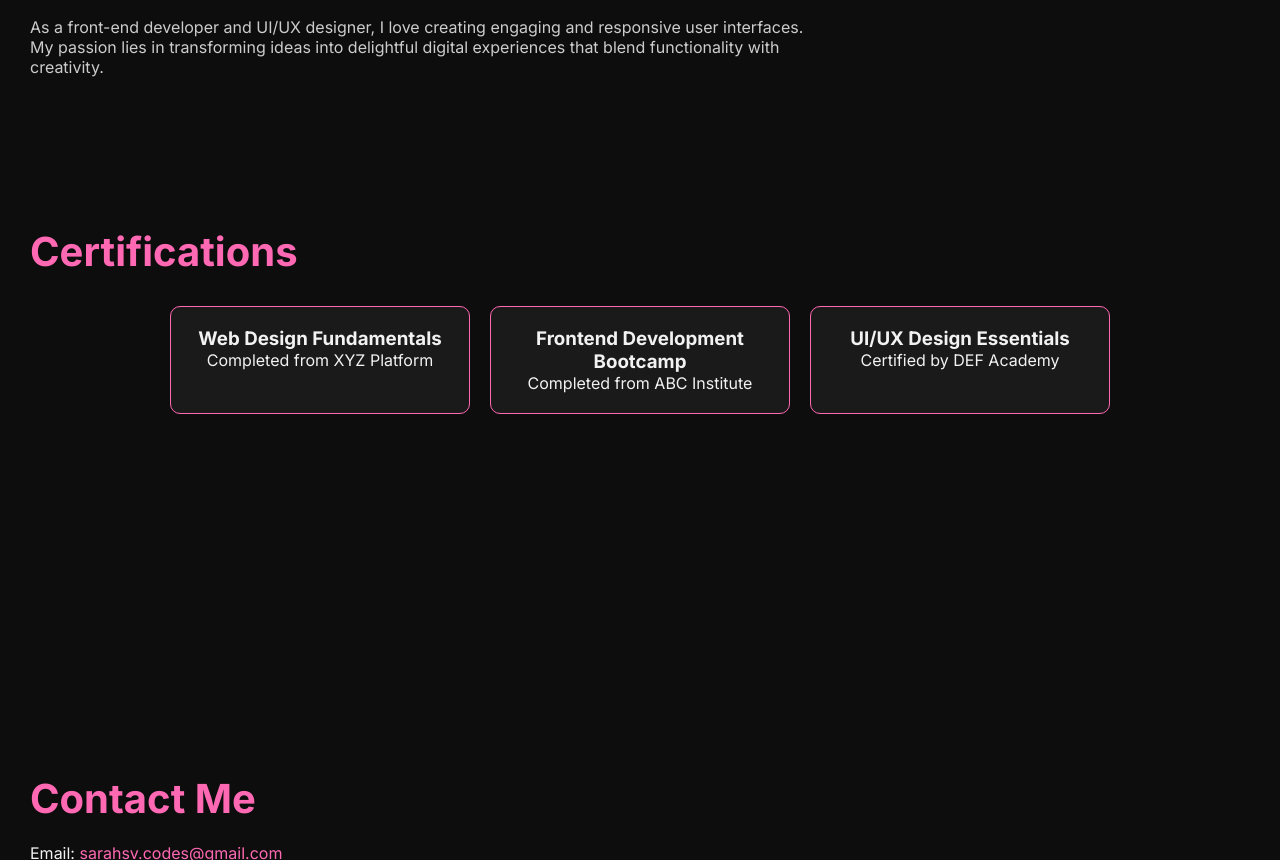
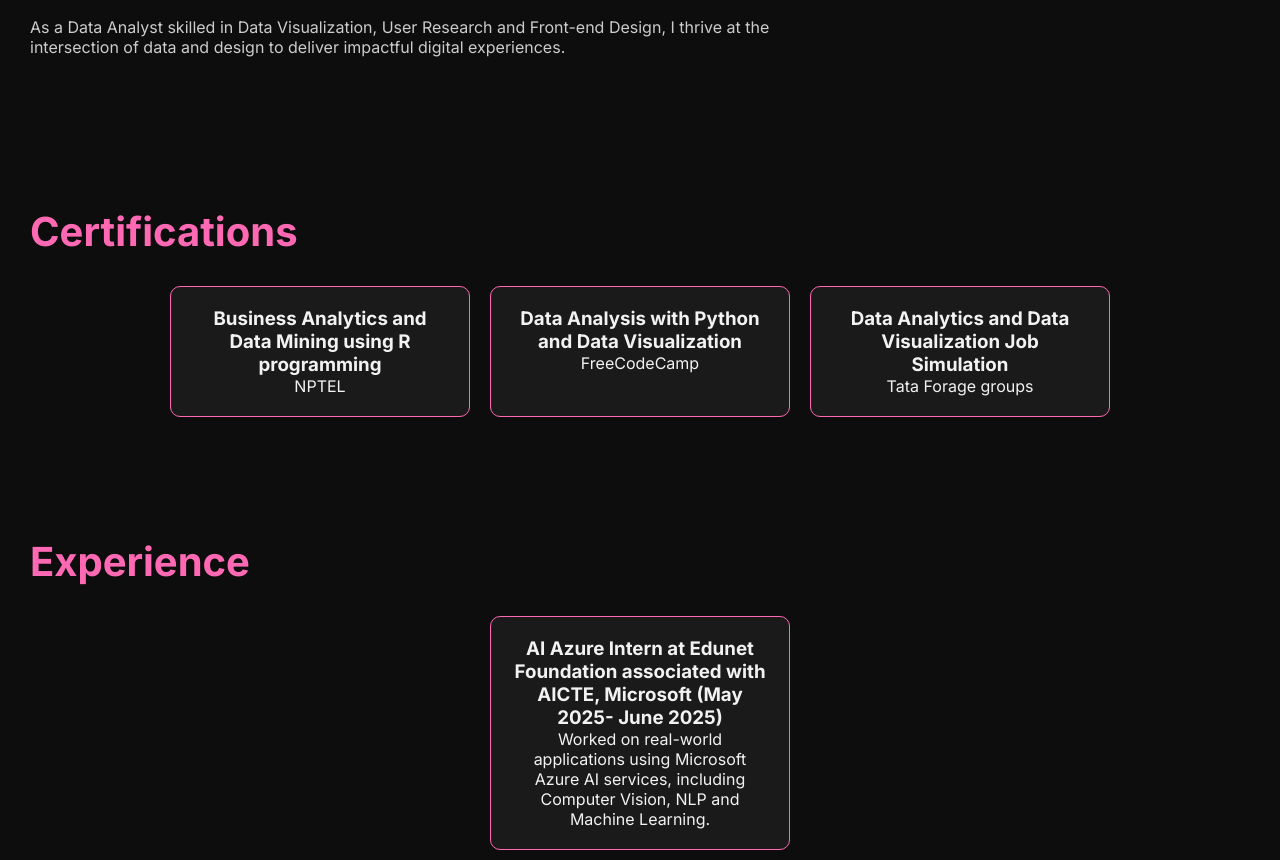
Before and after one commit to Sarahtxts/portfolio, a plain HTML site: page index.html in a window 1280 px wide. Shown: the part 559-1419 px from the top of the page. Drawn offline with Linux system fonts and the light colour scheme.

Commit message:
Update index.html

```diff
--- a/index.html
+++ b/index.html
@@ -16,7 +16,7 @@
             <li><a href="#experience">03. Experience</a></li>
             <li><a href="#work">04. Work</a></li>
             <li><a href="#contact">05. Contact</a></li>
-            <li><a class="resume-btn" href="resume.pdf" target="_blank">Resume</a></li>
+            <li><a class="resume-btn" href="Resume.pdf" target="_blank">Resume</a></li>
         </ul>
     </nav>
 
@@ -24,34 +24,39 @@
         <p class="greeting">Hi, my name is</p>
         <h1>Sarah S V.</h1>
         <h2>I build and design things for the web.</h2>
-        <p class="description">I'm a front-end developer and designer passionate about crafting modern, user-friendly websites and innovative digital products.</p>
+        <p class="description">I'm a detail-oriented Data Analyst and a creative UI/UX Designer with a passion for turning data into user-friendly solutions. </p>
     </header>
 
     <section id="about">
         <h2>About Me</h2>
-        <p class="about-text">As a front-end developer and UI/UX designer, I love creating engaging and responsive user interfaces. My passion lies in transforming ideas into delightful digital experiences that blend functionality with creativity.</p>
+        <p class="about-text">As a Data Analyst skilled in Data Visualization, User Research and Front-end Design, I thrive at the intersection of data and design to deliver impactful digital experiences.</p>
     </section>
 
     <section id="certifications">
         <h2>Certifications</h2>
         <div class="cert-grid">
             <div class="cert-card">
-                <h3>Web Design Fundamentals</h3>
-                <p>Completed from XYZ Platform</p>
+                <h3>Business Analytics and Data Mining using R programming</h3>
+                <p>NPTEL</p>
             </div>
             <div class="cert-card">
-                <h3>Frontend Development Bootcamp</h3>
-                <p>Completed from ABC Institute</p>
+                <h3>Data Analysis with Python and Data Visualization</h3>
+                <p>FreeCodeCamp</p>
             </div>
             <div class="cert-card">
-                <h3>UI/UX Design Essentials</h3>
-                <p>Certified by DEF Academy</p>
+                <h3>Data Analytics and Data Visualization Job Simulation</h3>
+                <p>Tata Forage groups</p>
             </div>
         </div>
     </section>
 
     <section id="experience">
-        <!-- Experience content here -->
+        <h2>Experience</h2>
+        <div class="cert-grid">
+            <div class="cert-card">
+                <h3>AI Azure Intern at Edunet Foundation associated with AICTE, Microsoft (May 2025- June 2025)</h3>
+                <p>Worked on real-world applications using Microsoft Azure AI services, including Computer Vision, NLP and Machine Learning. </p>
+            </div>
     </section>
 
     <section id="work">
```
